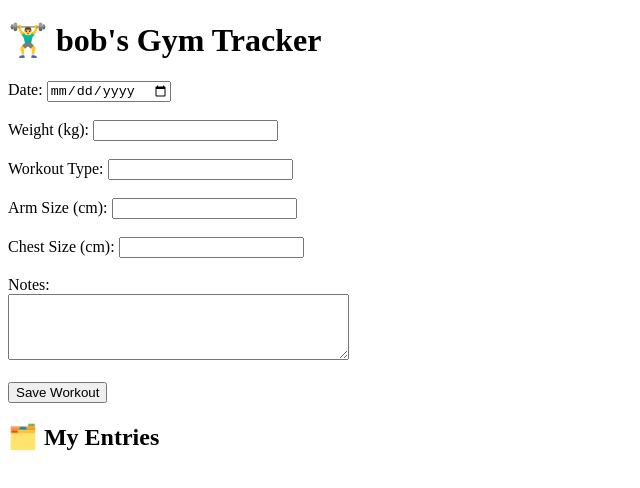
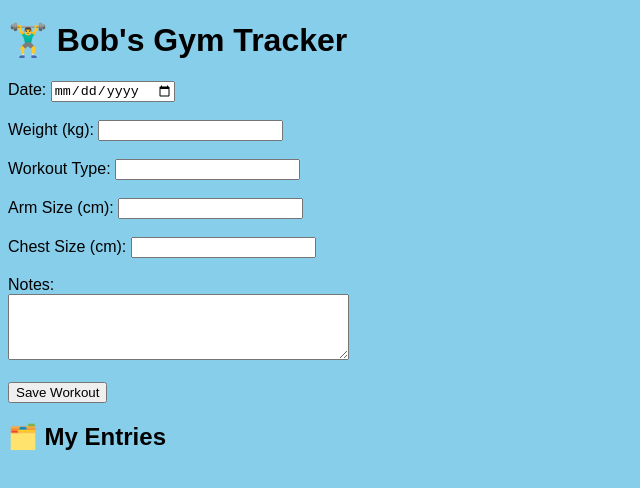
Before and after one commit to Bobtaki/gym-tracker, a plain HTML site: page index.html in a window 1280 px wide. Shown: the whole page, without its empty margins (0-640 px from the left). Drawn offline with Linux system fonts and the light colour scheme.

Commit message:
Update index.html

```diff
--- a/index.html
+++ b/index.html
@@ -3,9 +3,15 @@
 <head>
   <meta charset="UTF-8">
   <title>Baraa's Gym Tracker</title>
+  <style>
+    body {
+      background-color: skyblue;
+      font-family: Arial, sans-serif;
+    }
+  </style>
 </head>
 <body>
-  <h1>🏋️‍♂️ bob's Gym Tracker</h1>
+  <h1>🏋️‍♂️ Bob's Gym Tracker</h1>
 
   <form id="gymForm">
     <label>Date: <input type="date" name="date" required></label><br><br>
```
